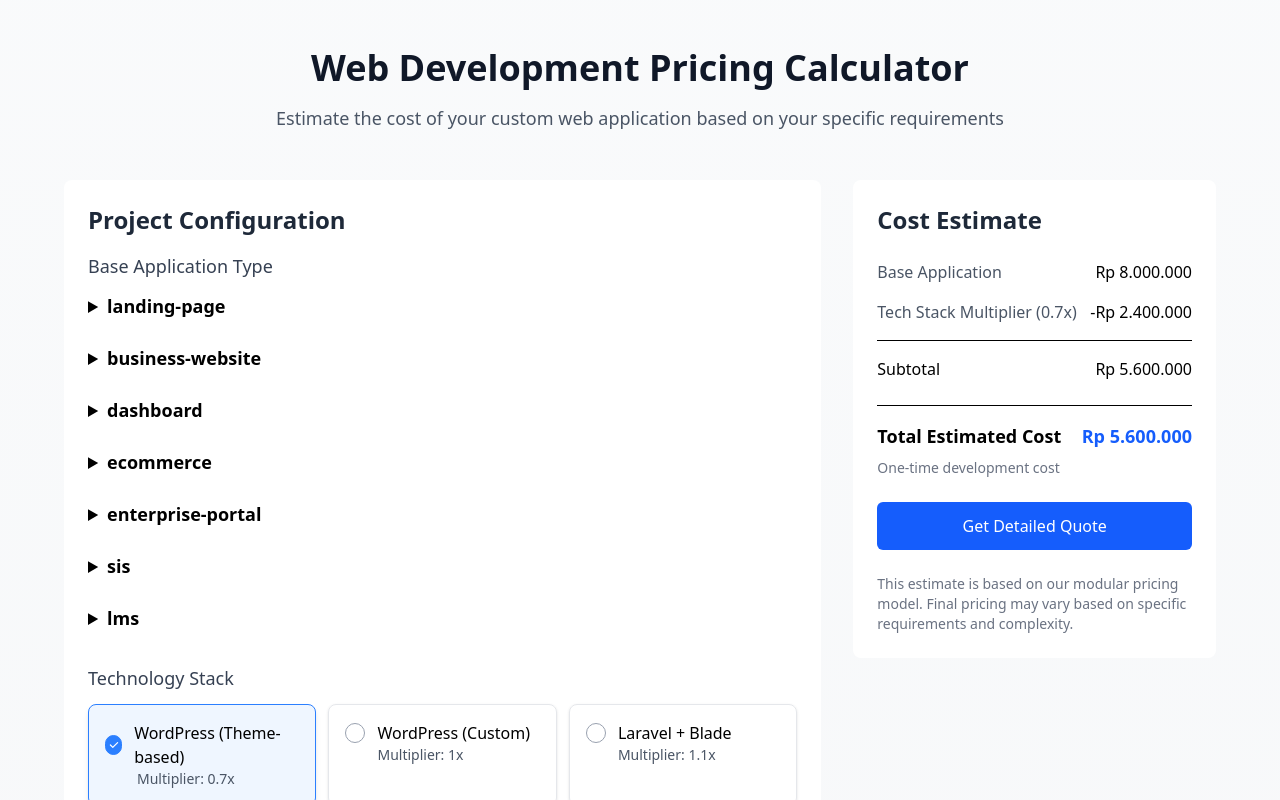
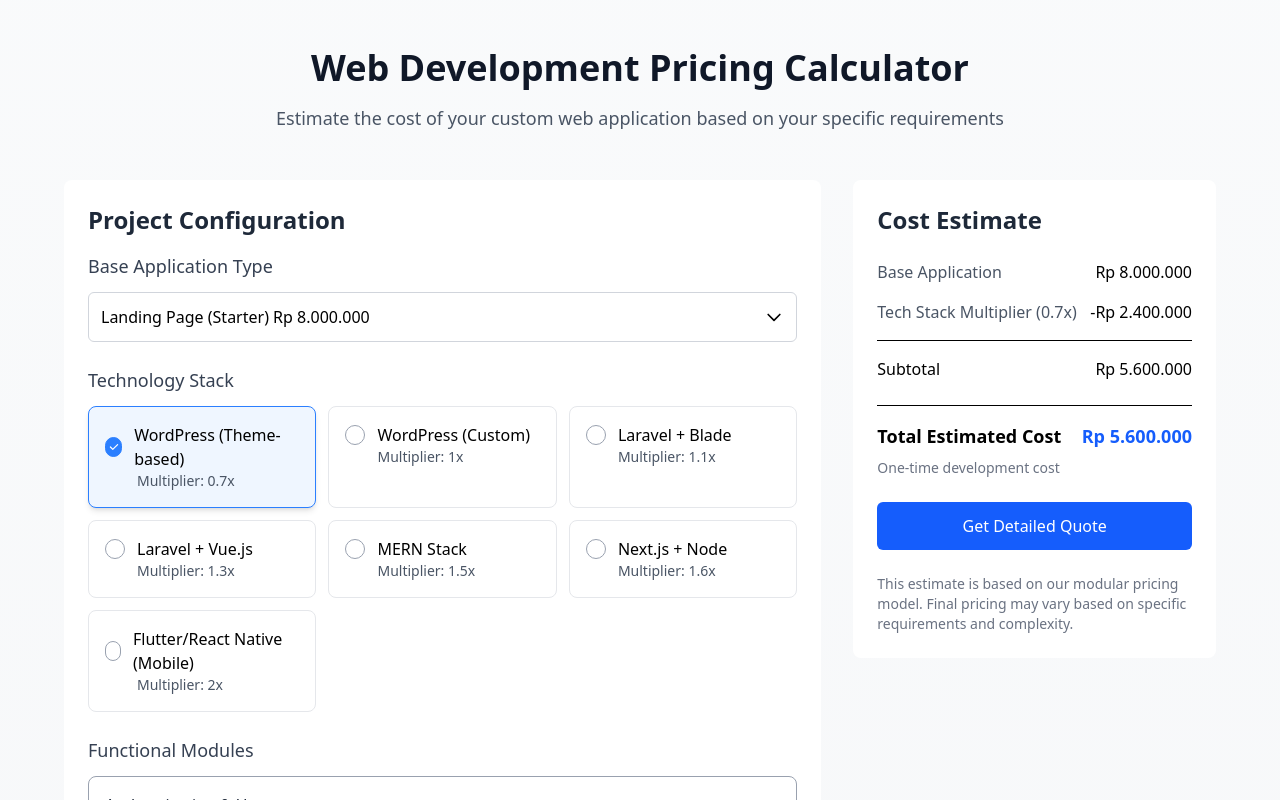
Before and after one commit to MBrillian354/web-dev-pricing-v2, a React (Vite) app: page / in a window 1280 px wide. Shown: the top 800 px of the page. Built offline with nearby package versions, Linux system fonts and the light colour scheme.

Commit message:
Refactor BaseTypeSelector to dropdown UI
Replaces the expandable details UI with a dropdown menu for selecting base application types.

Updates related CSS utility classes for consistency with new design.

```diff
--- a/src/components/BaseTypeSelector.jsx
+++ b/src/components/BaseTypeSelector.jsx
@@ -2,47 +2,70 @@ import React, { useState } from "react";
 import { formatCurrency } from "../utils/formatCurrency";
 
 const BaseTypeSelector = ({ baseTypes, selectedBase, onSelect }) => {
-    const [openCategory, setOpenCategory] = useState(null);
+    const [isOpen, setIsOpen] = useState(false);
 
     return (
-        <div className="mb-6">
+        <div className="mb-6 relative">
             <h3 className="section-title">Base Application Type</h3>
+            <button
+                onClick={() => setIsOpen(!isOpen)}
+                className="w-full p-3 border border-gray-300 rounded-md bg-white text-left flex items-center justify-between focus:outline-none focus:ring-2 focus:ring-blue-500 hover:border-blue-500 hover:cursor-pointer transition-all duration-200 ease-in-out"
+            >
+                <span>
+                    {`${selectedBase.label} ${formatCurrency(
+                        selectedBase.price
+                    )}`.replace(/\b\w/g, (l) => l.toUpperCase())}
+                </span>
+                <svg
+                    className={`w-5 h-5 transform transition-transform ${
+                        isOpen ? "rotate-180" : "rotate-0"
+                    }`}
+                    fill="none"
+                    stroke="currentColor"
+                    viewBox="0 0 24 24"
+                >
+                    <path
+                        strokeLinecap="round"
+                        strokeLinejoin="round"
+                        strokeWidth={2}
+                        d="M19 9l-7 7-7-7"
+                    />
+                </svg>
+            </button>
+            {isOpen && (
+                <div className="absolute z-10 w-full mt-1 bg-white border border-gray-300 rounded-md shadow-lg max-h-96 overflow-y-auto">
                     {Object.entries(baseTypes).map(([category, types]) => (
-                <details
-                    key={category}
-                    open={openCategory === category}
-                    onToggle={() =>
-                        setOpenCategory(
-                            openCategory === category ? null : category
-                        )
-                    }
-                    className="mb-4"
-                >
-                    <summary className="cursor-pointer font-semibold text-lg mb-2">
-                        {category}
-                    </summary>
-                    <div className="grid-cols-md">
+                        <div key={category}>
+                            <div className="px-3 py-2 text-sm font-semibold text-gray-700 bg-gray-100">
+                                {category.replace(/-/g, " ").toUpperCase()}
+                            </div>
                             {types.map((base) => (
                                 <div
                                     key={base.id}
-                                className={`card-base ${
-                                    selectedBase.id === base.id
-                                        ? "card-selected"
-                                        : "card-unselected"
-                                }`}
-                                onClick={() => onSelect(base)}
+                                    className="px-3 py-2 hover:bg-gray-100 cursor-pointer flex items-center"
+                                    onClick={() => {
+                                        onSelect(base);
+                                        setIsOpen(false);
+                                    }}
                                 >
-                                <div className="flex items-center mb-2">
-                                    <div
-                                        className={`radio-base ${
-                                            selectedBase.id === base.id
-                                                ? "radio-selected"
-                                                : "radio-unselected"
-                                        }`}
-                                    >
+                                    <div className="flex-1">
+                                        <span className="font-medium">
+                                            {base.label
+                                                .replace(/-/g, " ")
+                                                .replace(/\b\w/g, (l) =>
+                                                    l.toUpperCase()
+                                                )}
+                                        </span>
+                                        <div className="text-sm text-blue-500">
+                                            {formatCurrency(base.price)}
+                                        </div>
+                                        <p className="text-sm text-gray-600">
+                                            {base.desc}
+                                        </p>
+                                    </div>
                                     {selectedBase.id === base.id && (
                                         <svg
-                                                className="check-icon"
+                                            className="w-5 h-5 text-blue-500"
                                             fill="currentColor"
                                             viewBox="0 0 20 20"
                                         >
@@ -54,21 +77,11 @@ const BaseTypeSelector = ({ baseTypes, selectedBase, onSelect }) => {
                                         </svg>
                                     )}
                                 </div>
-                                    <div className="flex-1">
-                                        <span className="font-medium">
-                                            {base.label}
-                                        </span>
-                                        <div className="font-semibold text-blue-500">
-                                            {formatCurrency(base.price)}
-                                        </div>
-                                    </div>
-                                </div>
-                                <p className="desc-text">{base.desc}</p>
+                            ))}
                         </div>
                     ))}
                 </div>
-                </details>
-            ))}
+            )}
         </div>
     );
 };
--- a/src/index.css
+++ b/src/index.css
@@ -9,7 +9,7 @@
 }
 
 @utility card-base {
-    @apply border rounded-lg p-4 cursor-pointer transition-all shadow-sm hover:shadow-md;
+    @apply border rounded-lg p-4 cursor-pointer transition-all;
 }
 
 @utility card-selected {
@@ -21,7 +21,7 @@
 }
 
 @utility radio-base {
-    @apply w-5 h-5 rounded-full border flex items-center justify-center mr-3;
+    @apply size-5 rounded-full border flex items-center justify-center mr-3;
 }
 
 @utility radio-selected {
```
Lines whose indentation alone changed are shown as unchanged.
